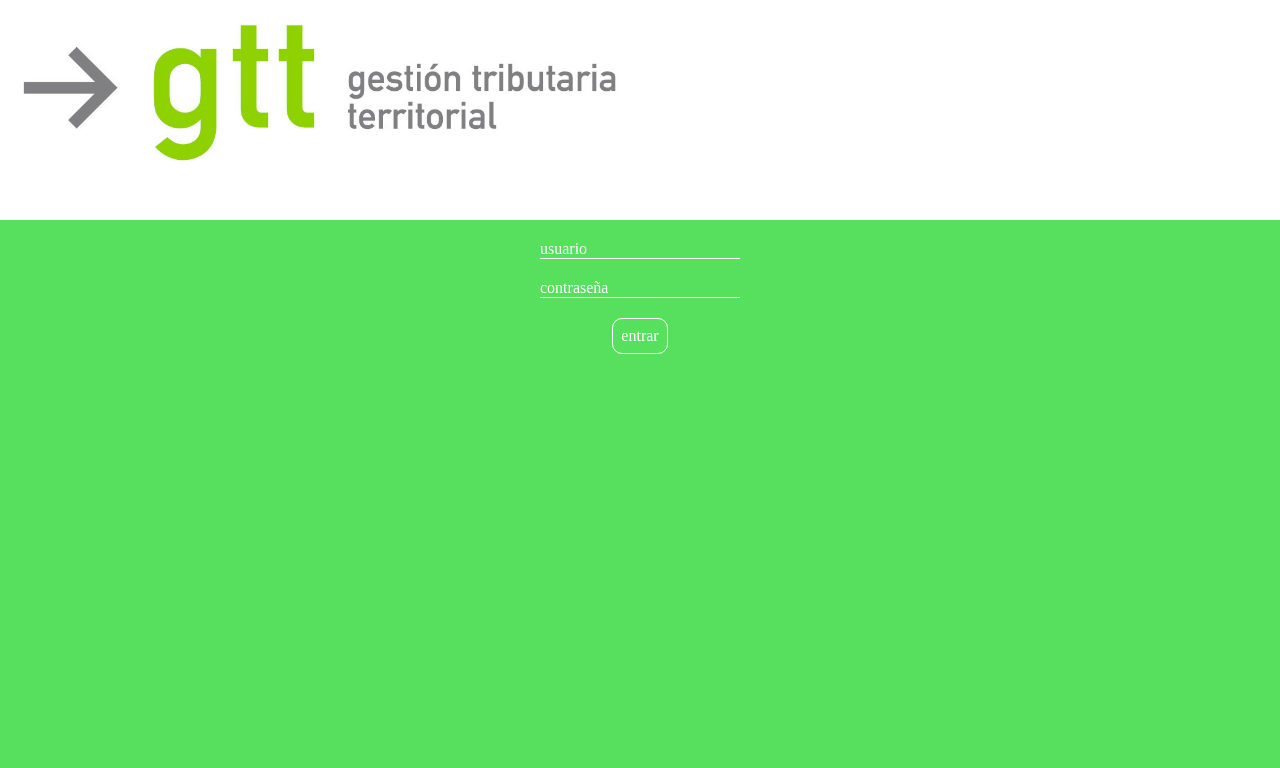
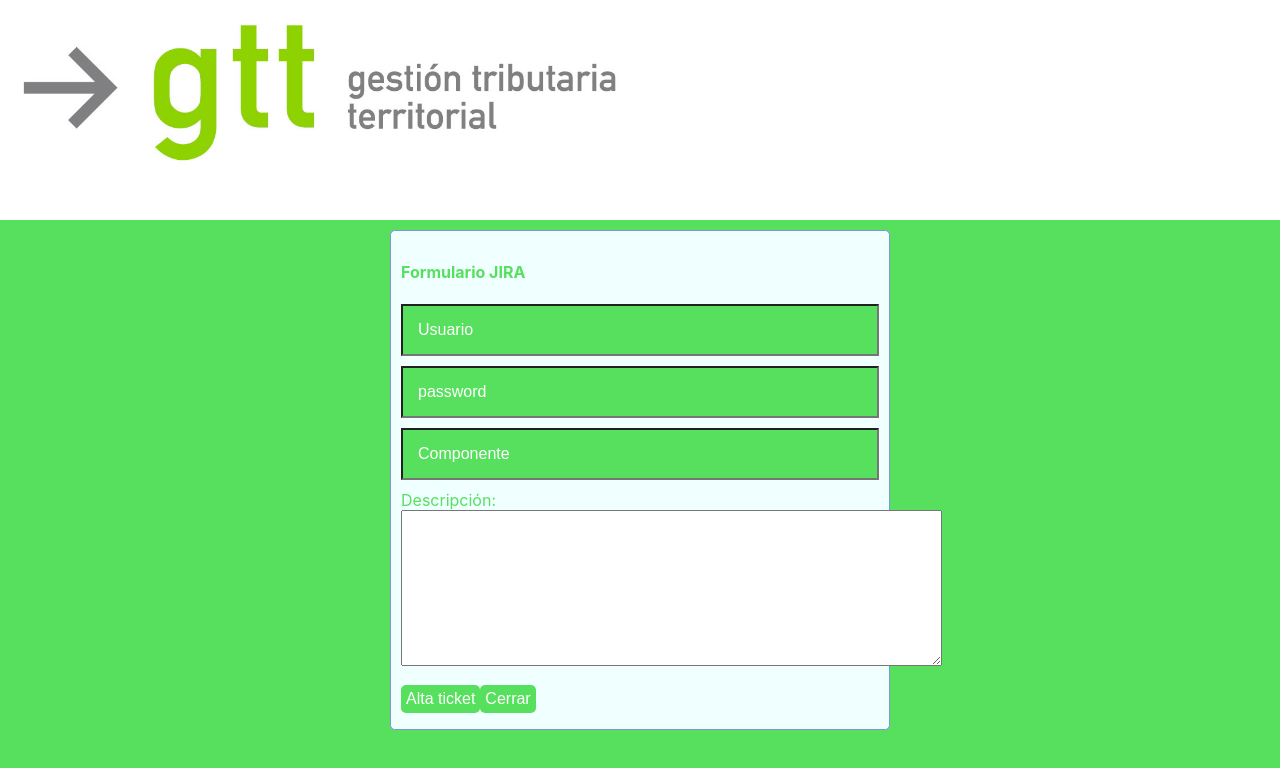
Before and after one commit to alfonsem/certificateManager, an Angular app: page /jira in a window 1280 px wide. Before the commit this address led to /login. Shown: the top 768 px of the page. Built offline with nearby package versions, Linux system fonts and the light colour scheme.

Commit message:
añadimos el css al componente JIRA

```diff
--- a/src/app/app-routing.module.ts
+++ b/src/app/app-routing.module.ts
@@ -4,12 +4,14 @@ import { LoginViewComponent } from './login-view/login-view.component';
 import { RegisterViewComponent } from './register-view/register-view.component';
 import { BoardComponent } from './board/board.component';
 import { UpCertificateViewComponent } from './up-certificate-view/up-certificate-view.component';
+import { JiraComponent } from './jira/jira.component';
 
 const routes: Routes = [
   {path: 'login', component: LoginViewComponent},
   {path: 'register', component: RegisterViewComponent},
   {path: 'board', component: BoardComponent},
   {path: 'certificate-view', component: UpCertificateViewComponent},
+  {path: 'jira', component: JiraComponent},
   {path: '**', redirectTo: 'login', pathMatch: 'full'}
 ];
 
--- a/src/app/app.module.ts
+++ b/src/app/app.module.ts
@@ -15,6 +15,7 @@ import { CertificateComponent } from './certificate/certificate.component';
 import { ShowCertificatesComponent } from './show-certificates/show-certificates.component';
 import { DataManagerService } from './data-manager.service';
 import { UpCertificateViewComponent } from './up-certificate-view/up-certificate-view.component';
+import { JiraComponent } from './jira/jira.component';
 
 @NgModule({
   declarations: [
@@ -26,7 +27,8 @@ import { UpCertificateViewComponent } from './up-certificate-view/up-certificate
     NavBarBoardComponent,
     CertificateComponent,
     ShowCertificatesComponent,
-    UpCertificateViewComponent
+    UpCertificateViewComponent,
+    JiraComponent
   ],
   imports: [
     BrowserModule,
--- a/src/app/certificate/certificate.component.html
+++ b/src/app/certificate/certificate.component.html
@@ -1,10 +1,18 @@
 <section class="sectionCertificate">
-  <article>Nº Serie: {{certificate.serialNumber}}</article>
-  <article>Subject: {{certificate.subject}}</article>
-  <article>Fecha de caducidad: {{certificate.notAfer}}</article>
-  <article>Issuer: {{certificate.issuer}}</article>
-  <article>Cliente: {{certificate.alias}}</article>
-  <article>Contacto: {{certificate.nomCliente}}</article>
-  <article>Repositorio: {{certificate.repositorio}}</article>
-  <article>Observaciones: {{certificate.observaciones}}</article>
+    <article>
+        <i class="material-icons">
+            cloud_download
+            </i>
+      </article>
+  <article class="campo" >Nº Serie: {{certificate.serialNumber}}</article>
+  <article class="campo" >Subject: {{certificate.subject}}</article>
+  <article class="campo" >Fecha de caducidad: {{certificate.notAfer.split(" ", 1)}}</article>
+  <article class="campo" >Issuer: {{certificate.issuer}}</article>
+  <article class="campo" >Cliente: {{certificate.alias}}</article>
+  <article class="campo" >Contacto: {{certificate.nomCliente}}</article>
+  <article class="campo" >Repositorio: {{certificate.repositorio}}</article>
+  <article class="campo" >Observaciones: {{certificate.observaciones}}</article>
+  <article>
+    <input id="certificateJira" type="submit" value="JIRA" routerLink="/jira">
+  </article>
 </section>
--- a/src/app/certificate/certificate.component.scss
+++ b/src/app/certificate/certificate.component.scss
@@ -7,10 +7,26 @@
     min-width: 300px;
     min-height: 200px;
 }
-article{
+.campo{
     border: rgb(86, 224, 93) 1px solid;
     border-radius: 5px;
     padding: 10px;
     margin: 5px;
     background-color: rgb(194, 235, 196);
 }
+#certificateJira{
+    border: none;
+    border-radius: 5px;
+    background: rgb(86, 224, 93);
+    color: white;
+    font-size: 1em;
+    margin-top: 5px;
+    padding: 5px;
+}
+.material-icons{
+    // border: rgb(86, 224, 93) 1px solid;
+    // border-radius: 5px;
+    // padding: 5px;
+    color: rgb(86, 224, 93);
+    font-size: 2.5em;
+}
--- a/src/app/data-manager.service.ts
+++ b/src/app/data-manager.service.ts
@@ -56,7 +56,7 @@ export class DataManagerService {
     this.api
       .getCertificates()
       .then((rawCertificates: Array<any>) => {
-        console.log(rawCertificates);
+        console.log(JSON.stringify(rawCertificates));
         const certificates = rawCertificates.map(rawCertificate => ({
           serialNumber: rawCertificate.serialNumber,
           notAfer: rawCertificate.notAfer,
@@ -76,6 +76,6 @@ export class DataManagerService {
         });
       })
       .catch(() => this.router.navigate(['/login']));
-      console.log(JSON.stringify(this.data));
+      console.log(JSON.stringify(this.data.certificates));
   }
 }
--- /dev/null
+++ b/src/app/jira/jira.component.html
@@ -0,0 +1,26 @@
+<app-nav-bar></app-nav-bar>
+<section id="sectionJira">
+    <form>
+        <section class="sectionUpJira">
+          <article>
+            <h1>Formulario JIRA</h1>
+          </article>
+            <article>
+                <input class="login" type="text" placeholder="Usuario" [(ngModel)]="usuario" name="usuario" />
+            </article>
+            <article>
+                <input class="login" type="text" placeholder="password" [(ngModel)]="password" name="password" />
+            </article>
+            <article>
+                <input class="login" type="text" placeholder="Componente" [(ngModel)]="componente" name="componente" />
+            </article>
+            <article>Descripción:
+                <textarea rows="10" cols="65" [(ngModel)]="descripcion" name="descripcion"></textarea>
+            </article>
+          </section>
+          <article>
+            <input id="certificateUp" type="submit" value="Alta ticket">
+            <input id="certificateClose" type="submit" value="Cerrar" routerLink="/board">
+          </article>
+    </form>
+</section>
--- /dev/null
+++ b/src/app/jira/jira.component.scss
@@ -0,0 +1,42 @@
+#sectionJira{
+    display: flex;
+    justify-content: center;
+}
+h1{
+    color: rgb(86, 224, 93);
+}
+form{
+    background-color: azure;
+    border: 1px rgb(122, 147, 226) solid;
+    border-radius: 0.3em;
+    margin : 10px;
+    padding: 10px;
+    width: 500px;
+    height: 500px;
+}
+.login{
+    font-size: 1em;
+    width: 100%;
+    padding: 15px;
+}
+.login::placeholder{
+    color: white;
+}
+input{
+    font-size: 1em;
+    background-color: rgb(86, 224, 93);
+    color: white;
+}
+article{
+    margin-top: 10px;
+    color: rgb(86, 224, 93);
+}
+#certificateUp, #chooseFile, #certificateClose{
+    border: none;
+    border-radius: 5px;
+    background: rgb(86, 224, 93);
+    color: white;
+    font-size: 1em;
+    margin-top: 5px;
+    padding: 5px;
+}
--- /dev/null
+++ b/src/app/jira/jira.component.ts
@@ -0,0 +1,15 @@
+import { Component, OnInit } from '@angular/core';
+
+@Component({
+  selector: 'app-jira',
+  templateUrl: './jira.component.html',
+  styleUrls: ['./jira.component.scss']
+})
+export class JiraComponent implements OnInit {
+
+  constructor( ) { }
+
+  ngOnInit() {
+  }
+
+}
--- a/src/index.html
+++ b/src/index.html
@@ -7,6 +7,9 @@
 
   <meta name="viewport" content="width=device-width, initial-scale=1">
   <link rel="icon" type="image/x-icon" href="favicon.ico">
+
+  <link href="https://fonts.googleapis.com/icon?family=Material+Icons" rel="stylesheet">
+
 </head>
 <body>
   <app-root></app-root>
```
Also changed, not shown: 1 other file (tests, documents, lock files or other folders).
